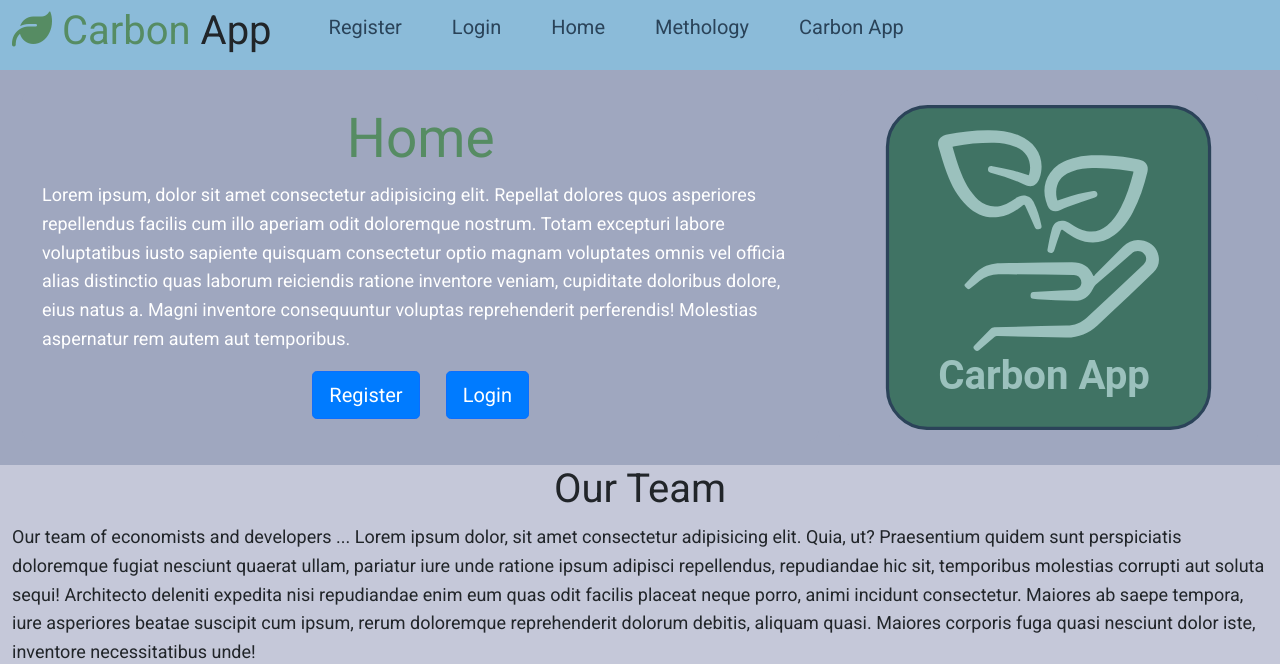
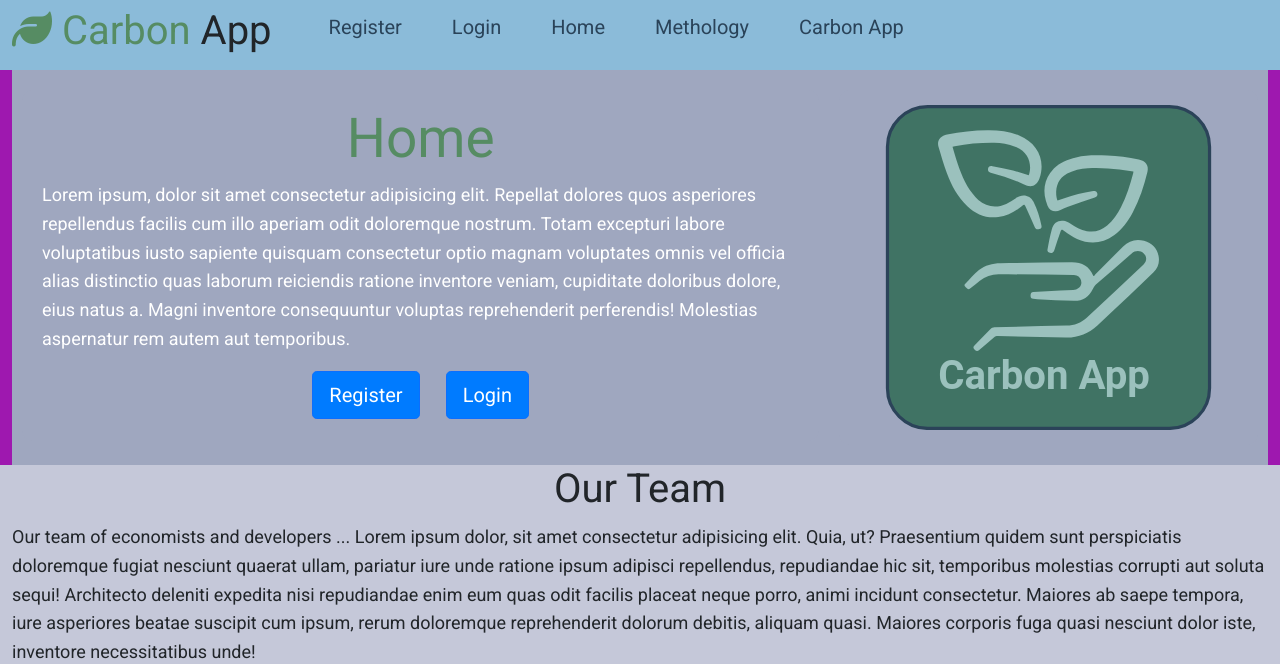
Before and after one commit to JanisReboul34/carbon_deploy, a Flask app: page / in a window 1280 px wide. Shown: the top 664 px of the page. Run offline with Flask 2, Linux system fonts and the light colour scheme; some libraries are stand-ins or nearby versions.

```diff
--- a/capp/static/home.css
+++ b/capp/static/home.css
@@ -12,7 +12,7 @@ p {
 }
 /* Section header_home */
 .section_header_home {
-  background-color:#9fa7bf;
+  background-color:#9e18af;
 }
 .header_home {
   display: flex;
```
